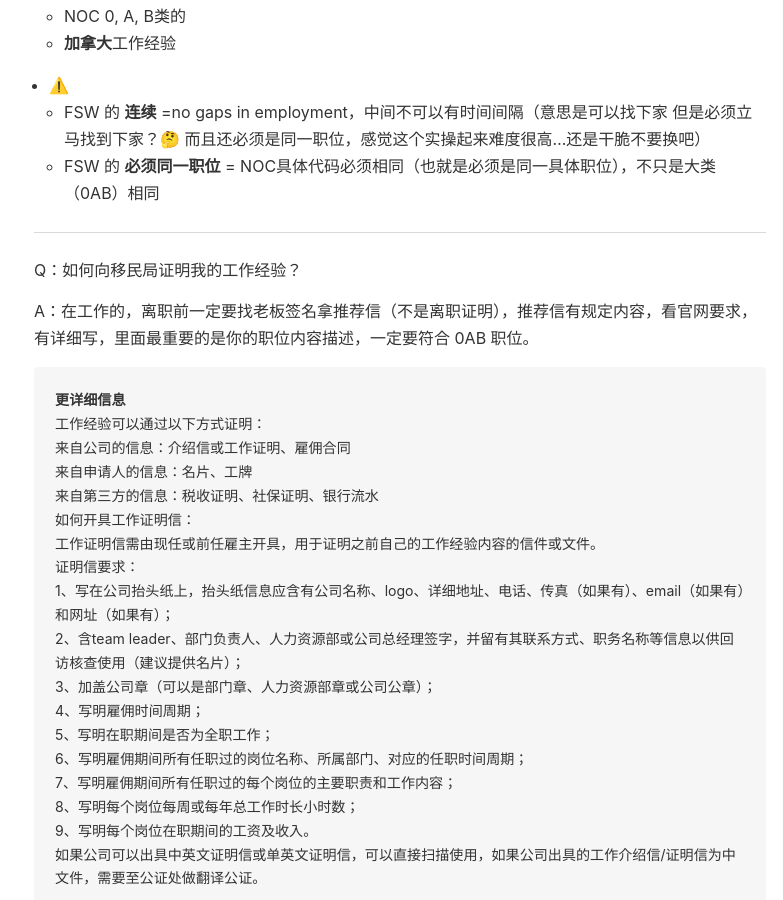
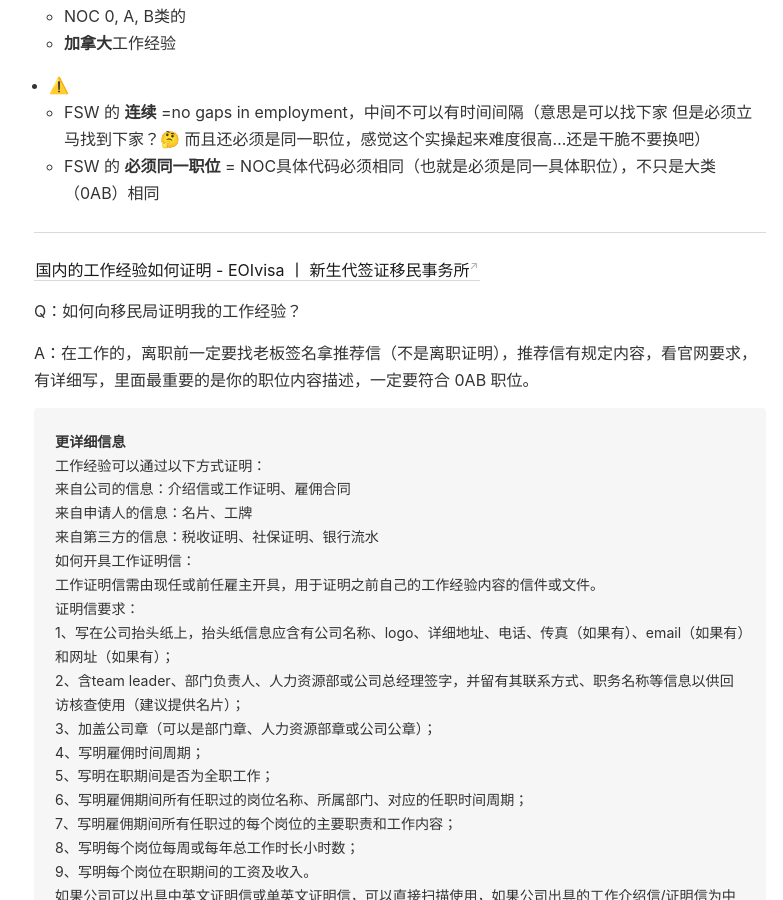
Before and after one commit to Gnblink0/InfoSharingCan, a Jekyll site: the page built from _notes/Express Entry.md, in a window 1280 px wide and 900 px high, scrolled down 1183 px. Shown: the whole window, without its empty margins (102-885 px from the left). Built offline with Jekyll 4.4.1, drawn with Linux system fonts in a browser that asks for light colours.

Commit message:
vault backup: 2022-09-01 19:20:42

```diff
--- a/_notes/Express Entry.md
+++ b/_notes/Express Entry.md
@@ -46,6 +46,8 @@ CEC（加拿大经验类移民），针对**有加拿大工作经验**的人，
 
 ---
 
+[国内的工作经验如何证明 - EOIvisa 丨 新生代签证移民事务所](https://eoivisa.com/how-to-demonstrate-work-experiences-in-china/)
+
 Q：如何向移民局证明我的工作经验？
 
 A：在工作的，离职前一定要找老板签名拿推荐信（不是离职证明），推荐信有规定内容，看官网要求，有详细写，里面最重要的是你的职位内容描述，一定要符合 0AB 职位。
```
